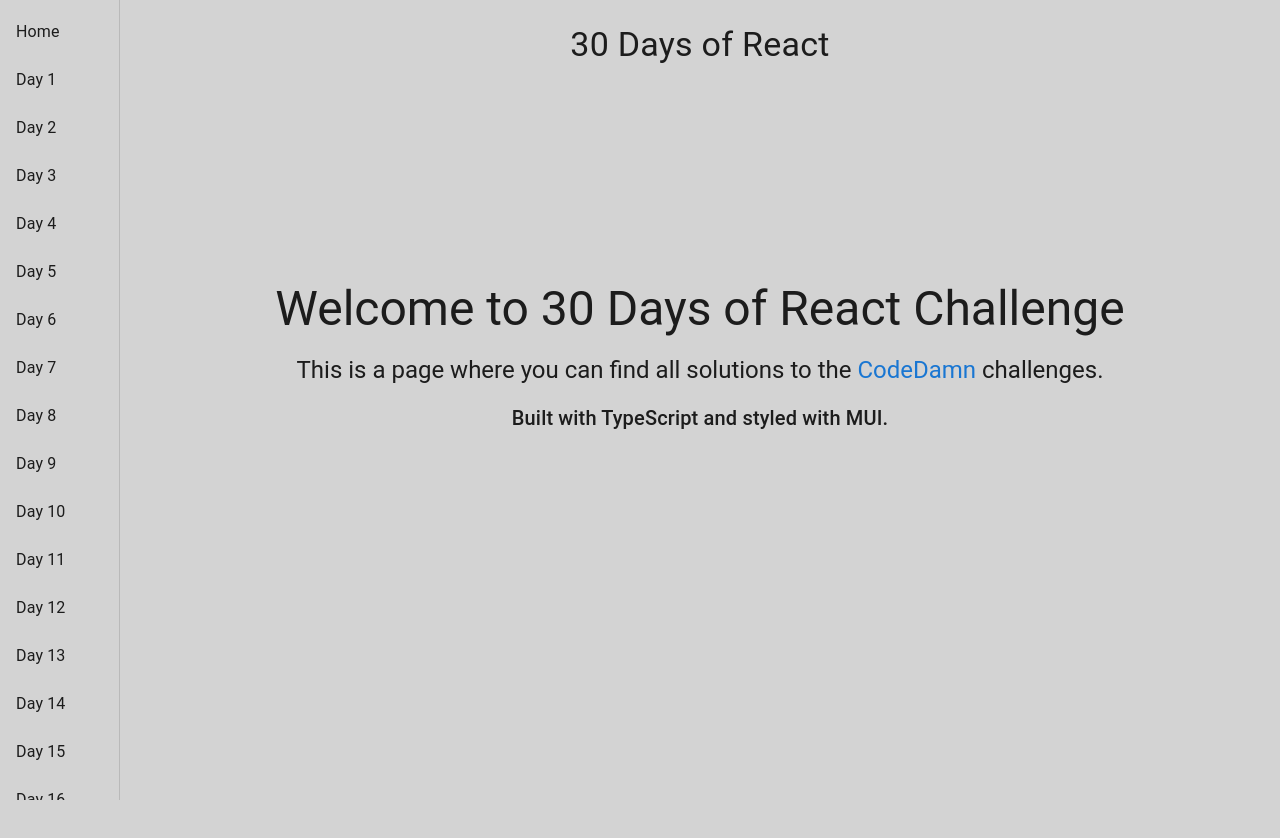
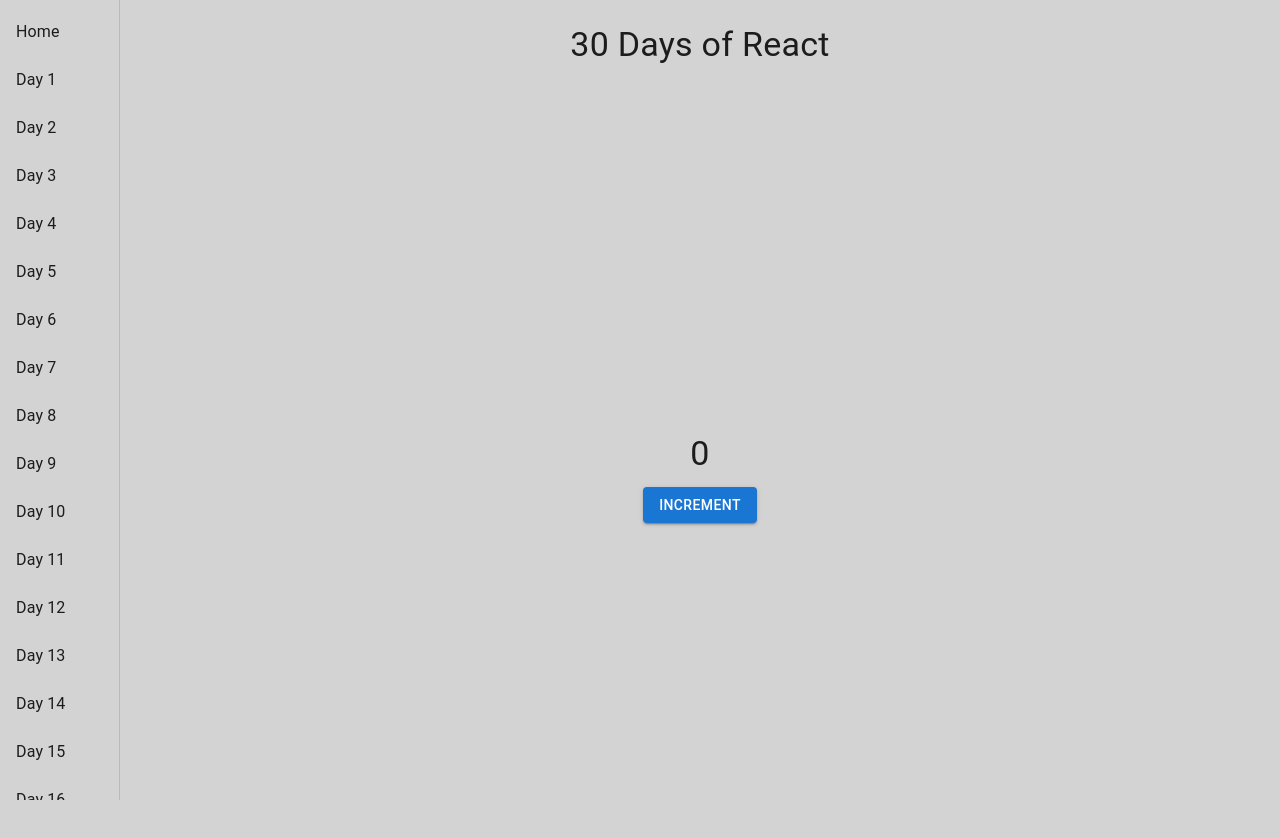
Before and after one commit to Cema2019/codedamn-challenge-30-days-of-react, a React (Vite) app: page /state-mismatch in a window 1280 px wide. Before the commit this address led to /. Shown: the top 838 px of the page. Before the commit the page ends 800 px from the top, so only its background shows below. Built offline with nearby package versions, Linux system fonts and the light colour scheme.

Commit message:
Add StateMismatch component

```diff
--- /dev/null
+++ b/components/StateMismatch.tsx
@@ -0,0 +1,36 @@
+import React, { useEffect, useState } from 'react';
+import { Button, Container, Typography } from '@mui/material';
+
+export default function App() {
+  const [count, setCount] = useState<number>(0);
+
+  useEffect(() => {
+    console.log(`newCount: ${count}`);
+  }, [count]);
+
+  return (
+    <Container
+      sx={{
+        display: 'flex',
+        flexDirection: 'column',
+        justifyContent: 'center',
+        textAlign: 'center',
+        alignItems: 'center',
+        height: '100vh',
+      }}
+    >
+      <Typography variant="h4" gutterBottom>
+        {count}
+      </Typography>
+      <Button
+        id="increment"
+        data-testid="incrementBtn"
+        variant="contained"
+        color="primary"
+        onClick={() => setCount((prev) => prev + 1)}
+      >
+        Increment
+      </Button>
+    </Container>
+  );
+}
--- a/routes/routeConfig.tsx
+++ b/routes/routeConfig.tsx
@@ -22,6 +22,7 @@ import DistanceConverter from '../components/DistanceConverter';
 import FaqComponent from '../components/FaqComponent';
 import CorrectAnswers from '../components/correct-answers/CorrectAnswers';
 import SimpleTimer from '../components/SimpleTimer';
+import StateMismatch from '../components/StateMismatch';
 
 export const routeConfig = [
   { path: '/', element: <HomePage />, label: 'Home' },
@@ -84,4 +85,9 @@ export const routeConfig = [
     element: <SimpleTimer />,
     label: 'Day 23',
   },
+  {
+    path: '/state-mismatch',
+    element: <StateMismatch />,
+    label: 'Day 24',
+  },
 ];
```
